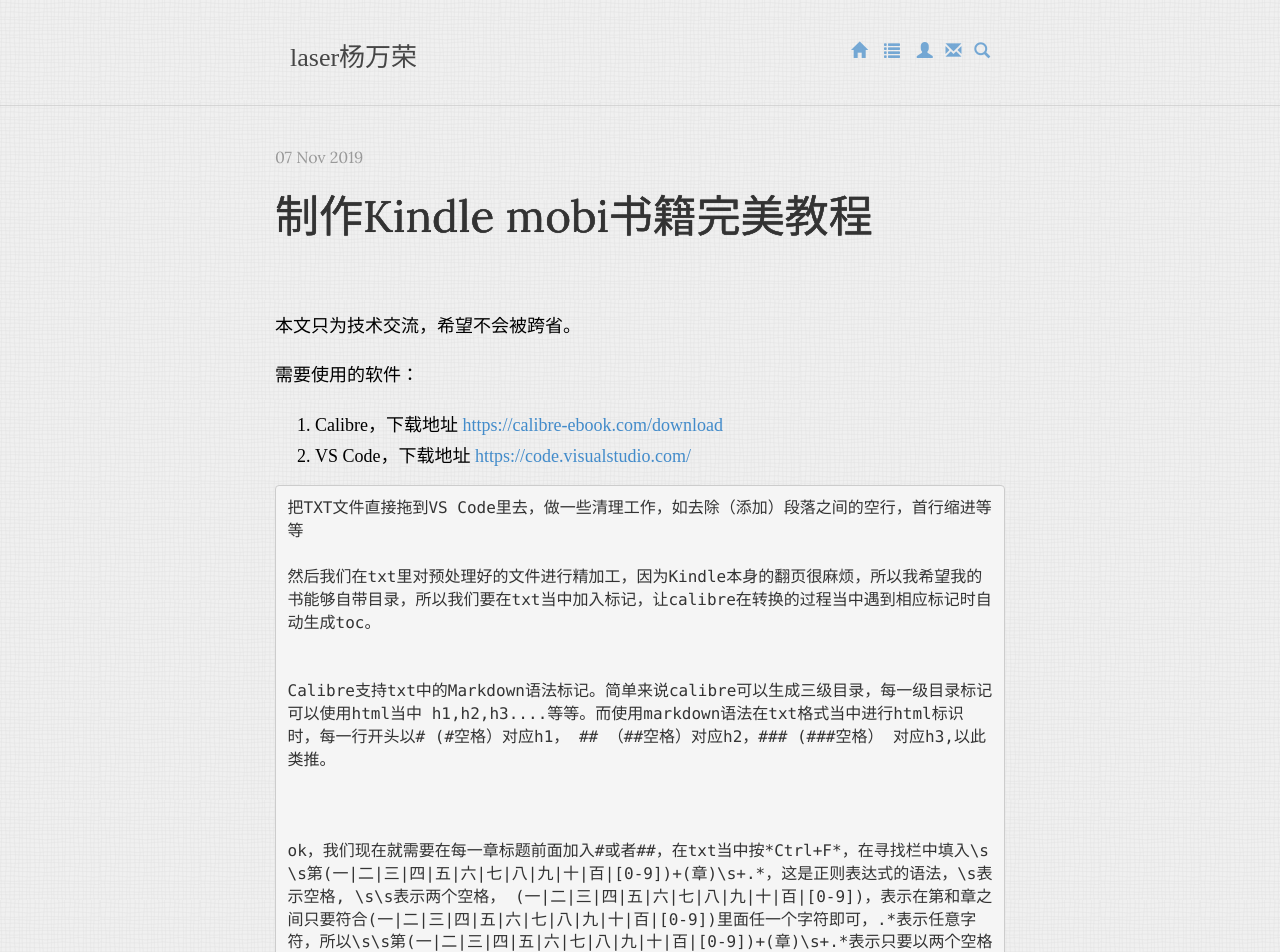
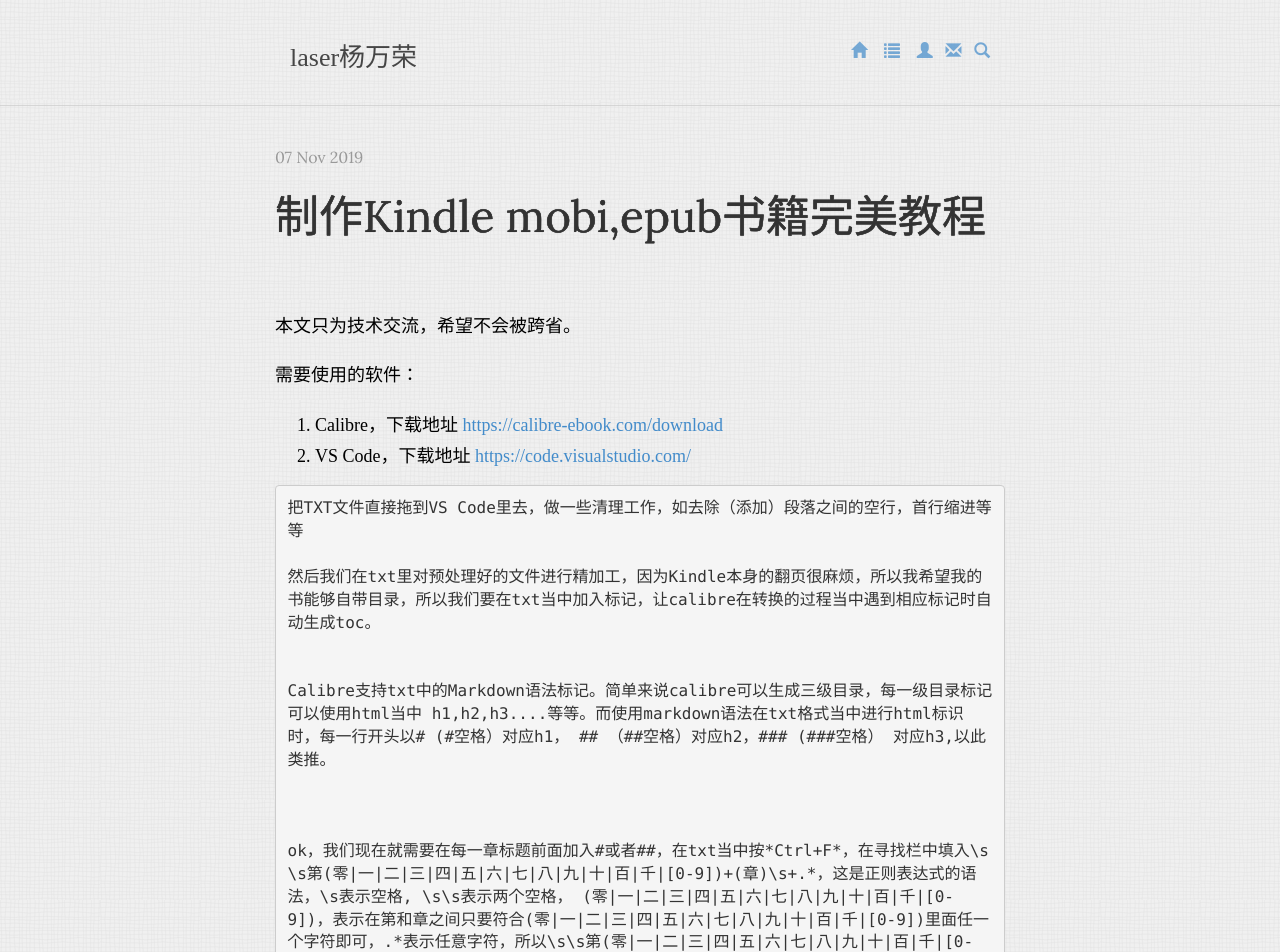
Before and after one commit to sndnvaps/sndnvaps.github.io, a Jekyll site: the page built from _posts/Linux/2019-11-07-How-to-make-kindle-mobi-with-txt.md, in a window 1280 px wide and 1400 px high. Shown: the top 952 px of the window. Built offline with Jekyll 4.4.1, drawn with Linux system fonts in a browser that asks for light colours; some of the changed text lies outside the part shown.

Commit message:
update 2019-11-07-How-to-make-kindle-mobi-with-txt.md

````diff
--- a/_posts/Linux/2019-11-07-How-to-make-kindle-mobi-with-txt.md
+++ b/_posts/Linux/2019-11-07-How-to-make-kindle-mobi-with-txt.md
@@ -1,9 +1,9 @@
 ---
 layout: post
-title: "制作Kindle mobi书籍完美教程"
+title: "制作Kindle mobi,epub书籍完美教程"
 tags: [mobi]
-tagline: "Kindle, mobi,txt"
-description: "为了更好地制作出Kindle mobi格式电子书，我选择了VS Code + Calibre。因为 GIDOT TYPESETTER 这个软件加载txt文本速度太慢了，严重影响了效率。"
+tagline: "Kindle,epub,mobi,txt"
+description: "为了更好地制作出Kindle mobi，epub格式电子书，我选择了VS Code + Calibre。因为 GIDOT TYPESETTER 这个软件加载txt文本速度太慢了，严重影响了效率。"
 exerpt: |-
 ---
 
@@ -25,7 +25,7 @@ Calibre支持txt中的Markdown语法标记。简单来说calibre可以生成三
 
 
 
-ok，我们现在就需要在每一章标题前面加入#或者##，在txt当中按*Ctrl+F*，在寻找栏中填入\s\s第(一|二|三|四|五|六|七|八|九|十|百|[0-9])+(章)\s+.*，这是正则表达式的语法，\s表示空格, \s\s表示两个空格， (一|二|三|四|五|六|七|八|九|十|百|[0-9])，表示在第和章之间只要符合(一|二|三|四|五|六|七|八|九|十|百|[0-9])里面任一个字符即可，.*表示任意字符，所以\s\s第(一|二|三|四|五|六|七|八|九|十|百|[0-9])+(章)\s+.*表示只要以两个空格开始的第(*)章后面跟空格的任意文字串
+ok，我们现在就需要在每一章标题前面加入#或者##，在txt当中按*Ctrl+F*，在寻找栏中填入\s\s第(零|一|二|三|四|五|六|七|八|九|十|百|千|[0-9])+(章)\s+.*，这是正则表达式的语法，\s表示空格, \s\s表示两个空格， (零|一|二|三|四|五|六|七|八|九|十|百|千|[0-9])，表示在第和章之间只要符合(零|一|二|三|四|五|六|七|八|九|十|百|千|[0-9])里面任一个字符即可，.*表示任意字符，所以\s\s第(零|一|二|三|四|五|六|七|八|九|十|百|千|[0-9])+(章)\s+.*表示只要以两个空格开始的第(*)章后面跟空格的任意文字串
 
 在替换栏中输入##$0， ##是h2的表示, $0表示寻找到符合正则表达式的字符串。点击 替换框 右边的第二个选项，所有章节名前面都加入了##标记。
 ```
````
